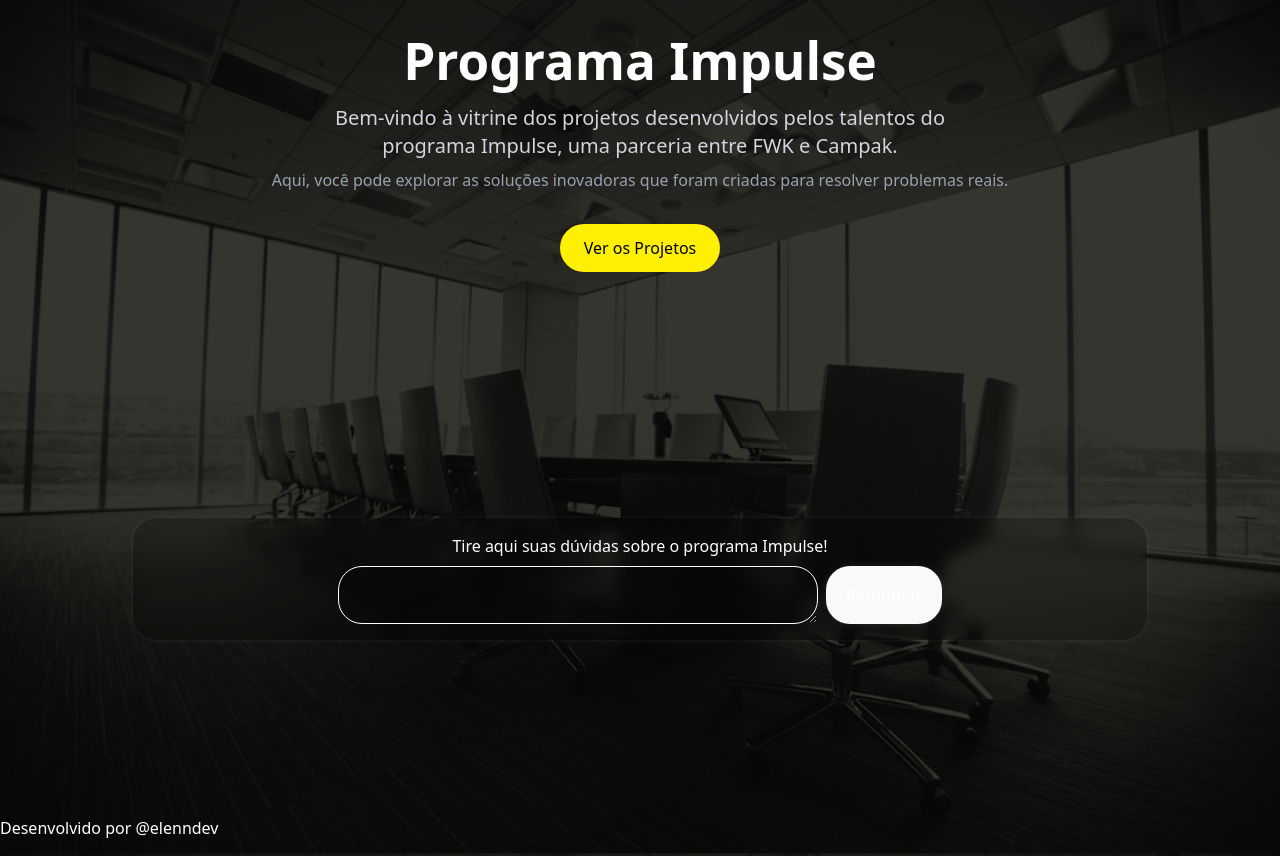
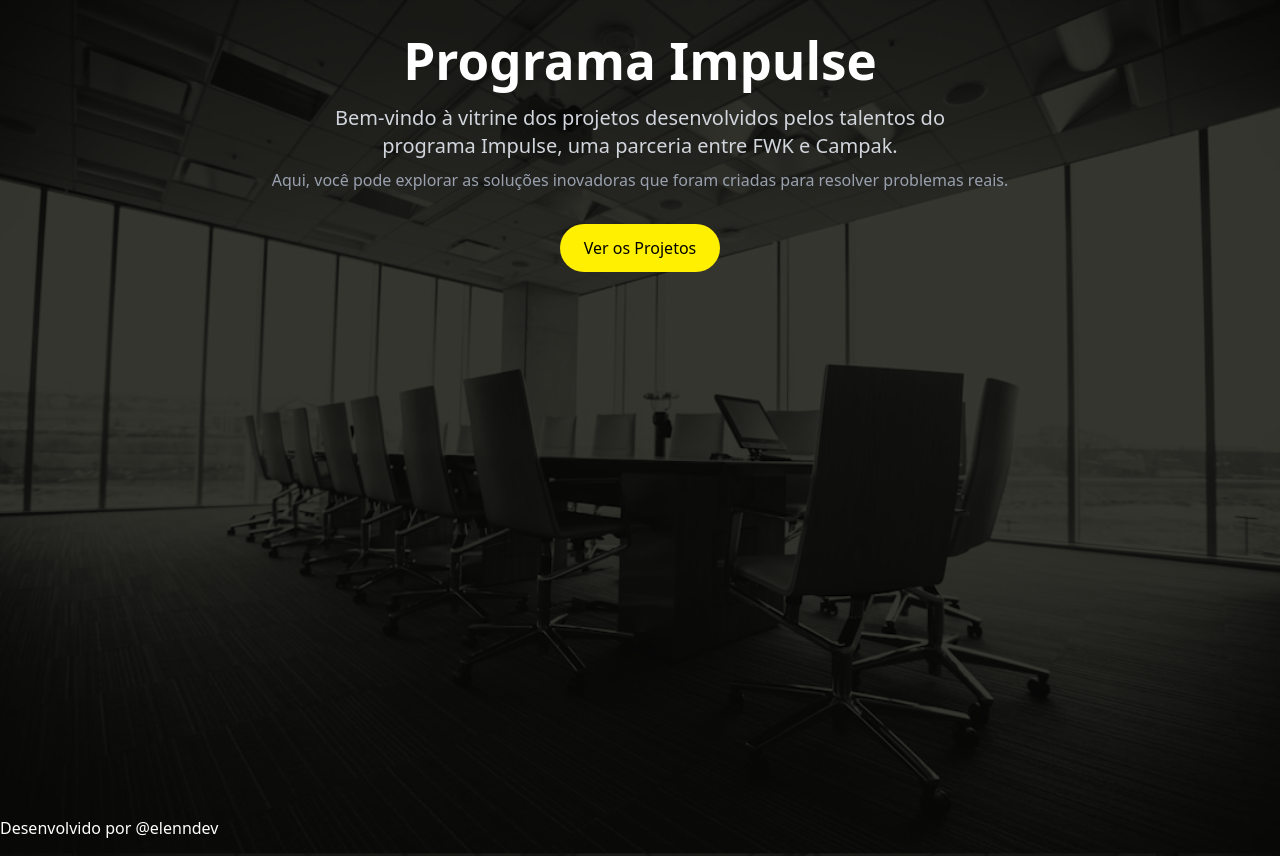
Before and after one commit to elenndev/Impulse-Portfolio, a React (Vite) app: page / in a window 1280 px wide. Built offline with nearby package versions, Linux system fonts and the light colour scheme; no server answers.

Commit message:
fix: remove ai

```diff
--- a/src/components/AiQueryField.tsx
+++ b/src/components/AiQueryField.tsx
@@ -14,7 +14,7 @@
   }
 
   return (
-    <section id="queryField" className="white-shadow-sm mx-auto mb-[8rem] mt-2 flex flex-col py-4 justify-center items-center w-full md:w-5/6 bg-[#0000002e] backdrop-blur-sm rounded-3xl">
+    <section id="queryField" className="white-shadow-sm mx-auto mb-[8rem] mt-2 flex flex-col py-4 justify-center items-center md:w-[50%] bg-[#0000002e] backdrop-blur-sm rounded-3xl">
       <div className="aiField w-[90%] md:w-3/4 text-center mb-2">{aiResponse}</div>
       <form className="userField flex flex-row gap-2"
         onSubmit={(e) => handleFormSubmit(e, inputRef.current)}>
--- a/src/pages/Homepage.tsx
+++ b/src/pages/Homepage.tsx
@@ -1,5 +1,4 @@
 import { Link } from 'react-router-dom';
-import { AiQueryField } from '../components/AiQueryField';
 
 export function Homepage() {
   return (
@@ -16,7 +15,7 @@
           Ver os Projetos
         </Link>
       </section>
-      <AiQueryField />
+      {/* <AiQueryField /> */}
     </div>
   );
 }
--- a/src/styles/index.css
+++ b/src/styles/index.css
@@ -42,6 +42,7 @@
   font-family: system-ui, Avenir, Helvetica, Arial, sans-serif;
   line-height: 1.5;
   font-weight: 400;
+  width: 100vw;
 
   color-scheme: light dark;
   color: rgba(255, 255, 255, 0.87);
```
